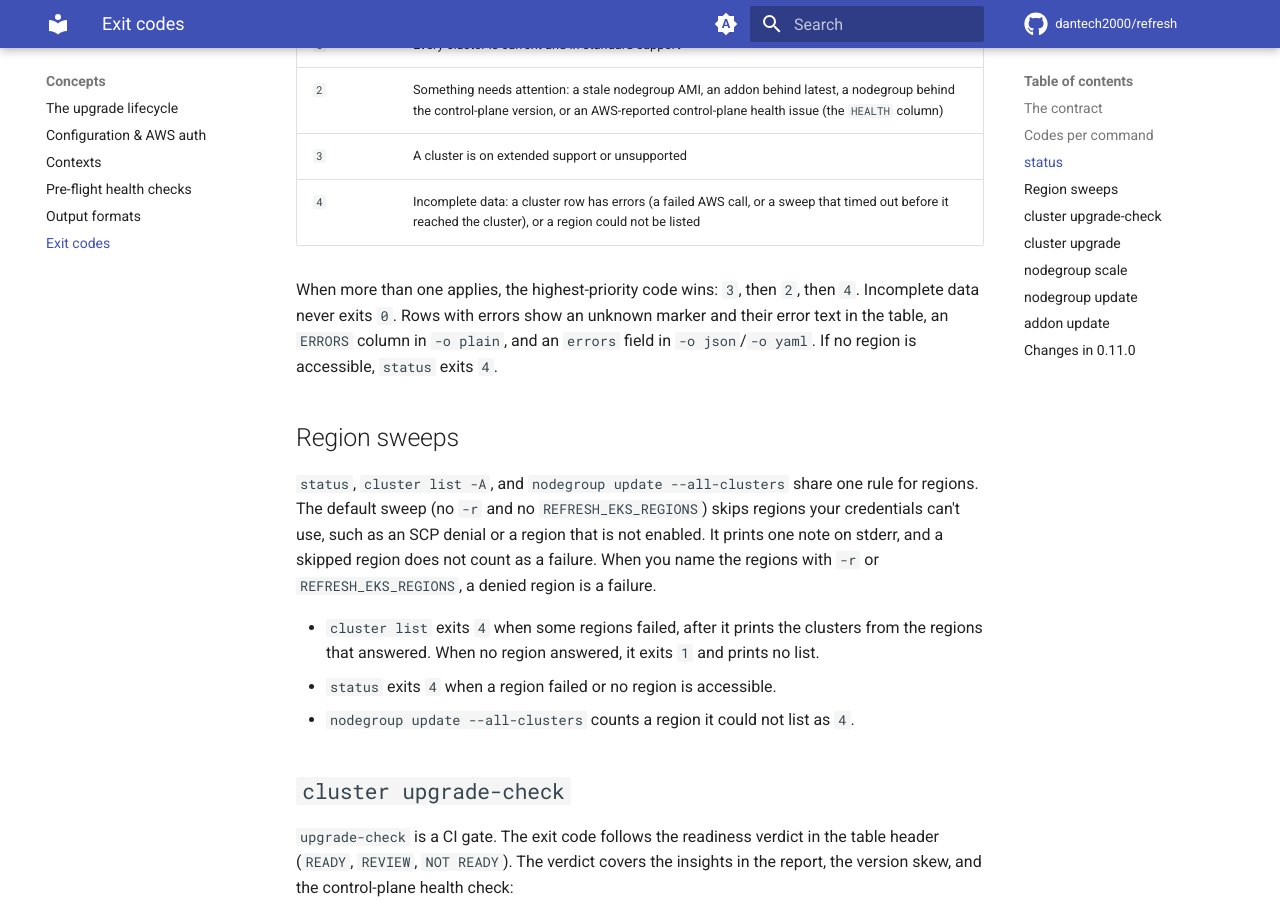
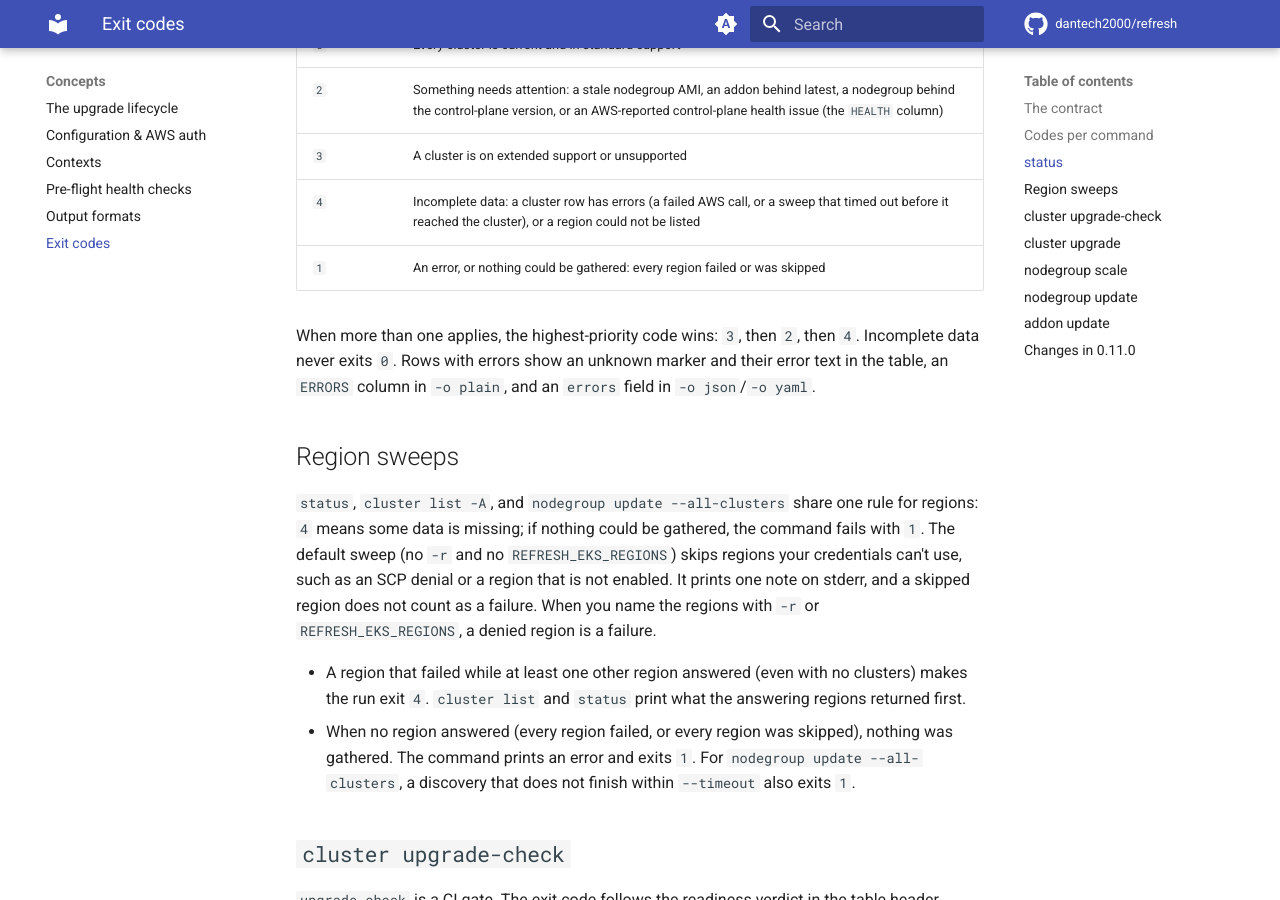
Before and after one commit to dantech2000/refresh, an MkDocs documentation site: the page built from docs/concepts/exit-codes.md, in a window 1280 px wide and 900 px high, scrolled down 2165 px. Built offline with MkDocs 1.6.1 and Material for MkDocs 9.7.7, drawn with Linux system fonts in a browser that asks for light colours; comment, search, counter and statistics services are not loaded; some of the changed text lies outside the part shown.

Commit message:
docs: state the total-failure rule for region sweeps (REF-165)

```diff
--- a/docs/concepts/exit-codes.md
+++ b/docs/concepts/exit-codes.md
@@ -11,7 +11,7 @@ script can branch on the result without reading the output.
 | `1` | Error or interrupt: bad flags, an AWS error, not found, a missing `--yes`, Ctrl+C, or SIGTERM. |
 | `2` | Needs attention. The command finished, but it found warnings or stale items. |
 | `3` | Blocked or unsupported. A gate stopped the operation and nothing changed, or the target is on extended support or unsupported. |
-| `4` | Incomplete data or partial failure. The command printed what it gathered, but some of it is missing or failed. |
+| `4` | Incomplete data or partial failure. The command printed what it gathered, but some of it is missing or failed. If nothing could be gathered, the command fails with `1` instead. |
 | `5` | Post-action verification failed. The change was applied, but the check after it found issues. |
 
 Rules that apply to every command:
@@ -61,27 +61,30 @@ staleness is part of its verdict.
 | `2` | Something needs attention: a stale nodegroup AMI, an addon behind latest, a nodegroup behind the control-plane version, or an AWS-reported control-plane health issue (the `HEALTH` column) |
 | `3` | A cluster is on extended support or unsupported |
 | `4` | Incomplete data: a cluster row has errors (a failed AWS call, or a sweep that timed out before it reached the cluster), or a region could not be listed |
+| `1` | An error, or nothing could be gathered: every region failed or was skipped |
 
 When more than one applies, the highest-priority code wins: `3`, then `2`,
 then `4`. Incomplete data never exits `0`. Rows with errors show an unknown
 marker and their error text in the table, an `ERRORS` column in `-o plain`,
-and an `errors` field in `-o json`/`-o yaml`. If no region is accessible,
-`status` exits `4`.
+and an `errors` field in `-o json`/`-o yaml`.
 
 ## Region sweeps
 
 `status`, `cluster list -A`, and `nodegroup update --all-clusters` share one
-rule for regions. The default sweep (no `-r` and no `REFRESH_EKS_REGIONS`)
+rule for regions: `4` means some data is missing; if nothing could be
+gathered, the command fails with `1`. The default sweep (no `-r` and no `REFRESH_EKS_REGIONS`)
 skips regions your credentials can't use, such as an SCP denial or a region
 that is not enabled. It prints one note on stderr, and a skipped region does
 not count as a failure. When you name the regions with `-r` or
 `REFRESH_EKS_REGIONS`, a denied region is a failure.
 
-- `cluster list` exits `4` when some regions failed, after it prints the
-  clusters from the regions that answered. When no region answered, it exits
-  `1` and prints no list.
-- `status` exits `4` when a region failed or no region is accessible.
-- `nodegroup update --all-clusters` counts a region it could not list as `4`.
+- A region that failed while at least one other region answered (even with
+  no clusters) makes the run exit `4`. `cluster list` and `status` print what
+  the answering regions returned first.
+- When no region answered (every region failed, or every region was
+  skipped), nothing was gathered. The command prints an error and exits `1`.
+  For `nodegroup update --all-clusters`, a discovery that does not finish
+  within `--timeout` also exits `1`.
 
 ## `cluster upgrade-check`
 
@@ -205,6 +208,9 @@ codes, review these changes:
 |---|---|---|
 | `cluster upgrade-check` | Always `0` | `2` for warnings, `3` for blockers. Add `--exit-zero` to keep the old behavior |
 | `cluster list` (some regions failed) | `0` with a stderr warning | `4` |
+| `status` (every region skipped as not accessible) | `4` | `1` |
+| `status` (a region answered with no clusters, another failed) | `1` | `4` |
+| `nodegroup update --all-clusters` (no region listed, or discovery hit `--timeout`) | `4` | `1` |
 | `cluster describe` (add-ons or nodegroups unreadable) | `0` with a stderr warning | `4` |
 | `nodegroup list`, `addon list` (items not described) | `1` | `4` |
 | `cluster upgrade` (blocked plan) | `1` | `3` |
```
Also changed, not shown: docs/commands/nodegroup.md (+3 -2 lines), docs/commands/status.md (+3 -1 lines), docs/concepts/configuration.md (+5 -2 lines).
